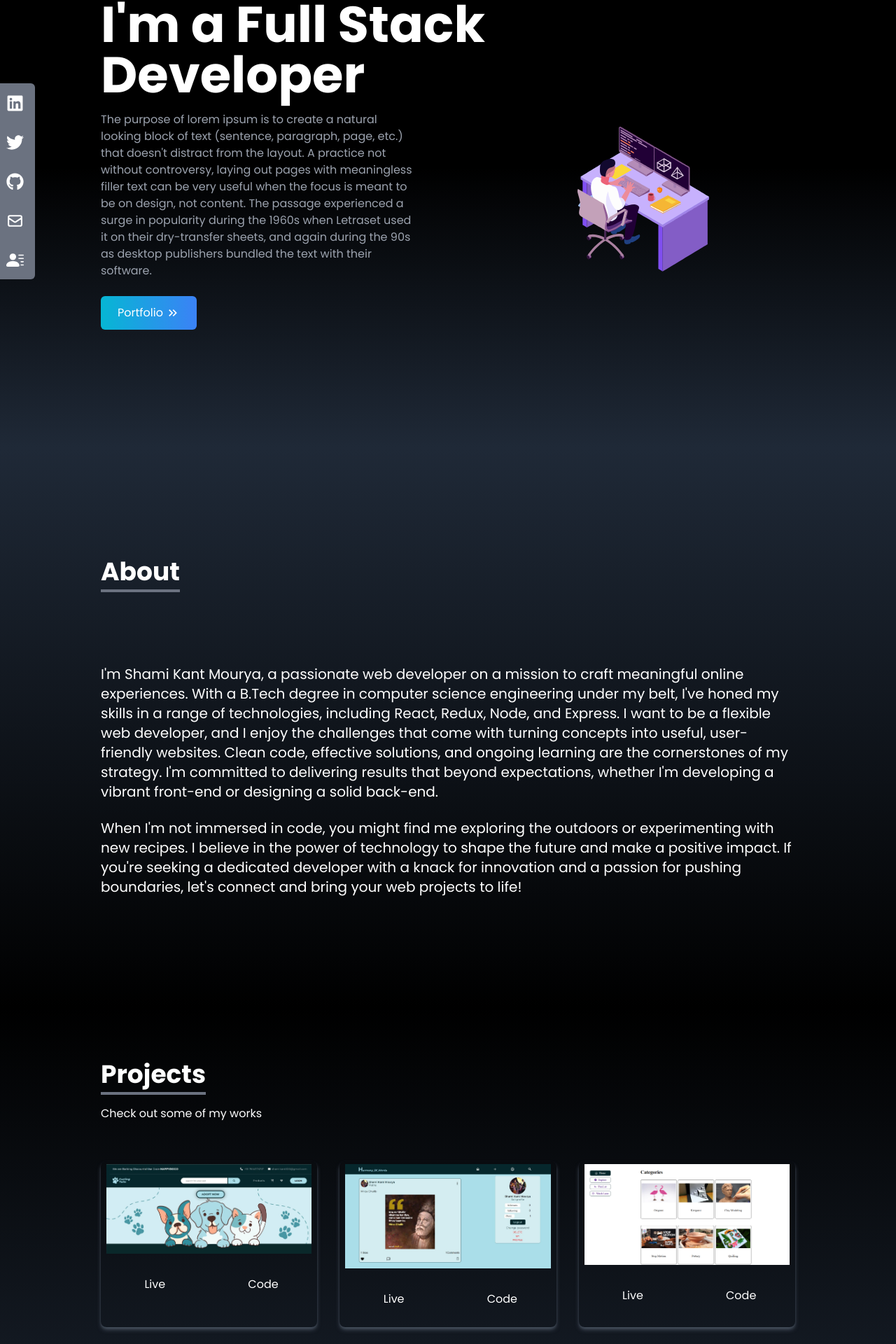
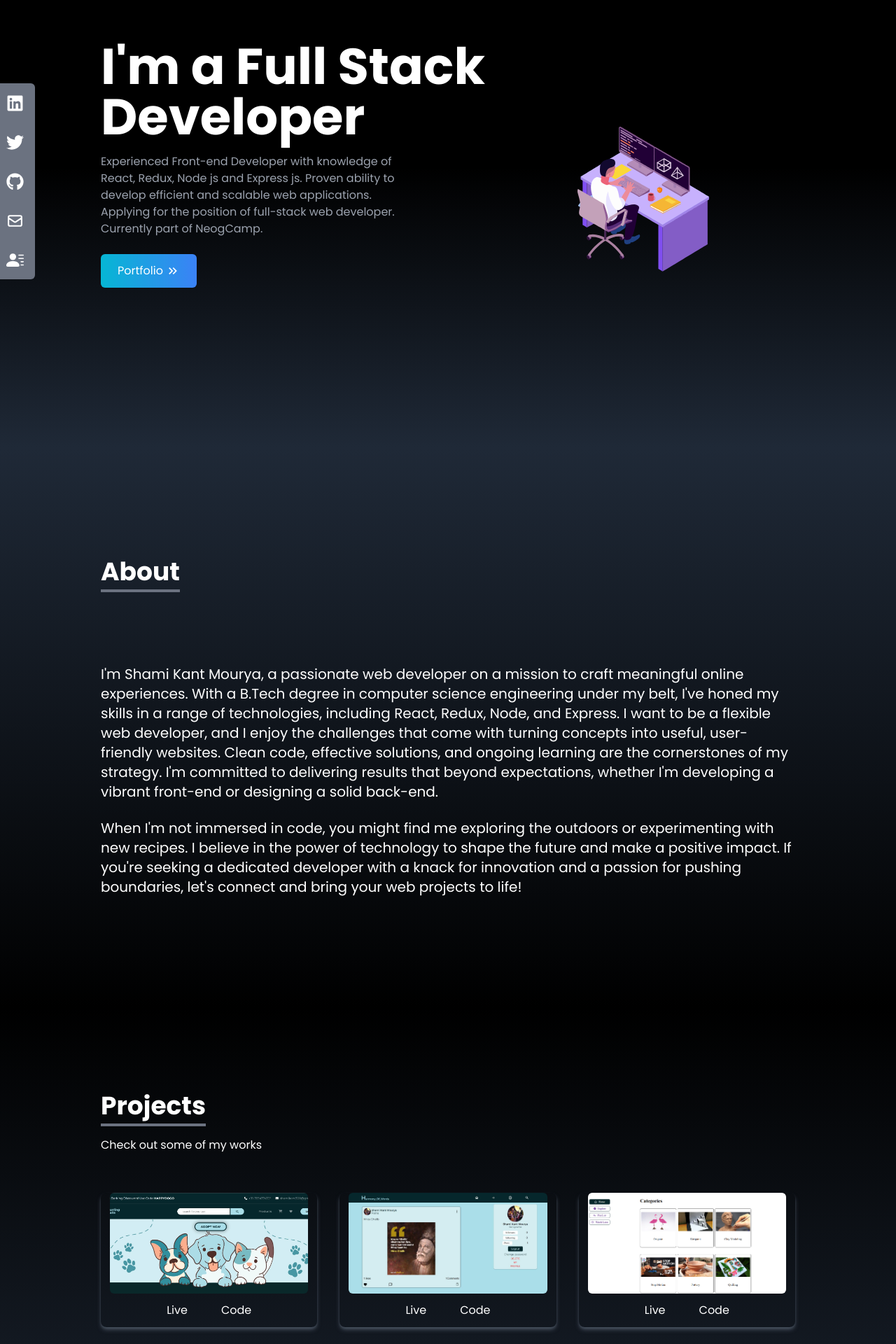
Before and after one commit to ShamiKantMourya/Portfolio, a React (Create React App) app: page / in a window 1280 px wide. Shown: the part 161-2081 px from the top of the page at 70% size. Built offline with nearby package versions, Linux system fonts and the light colour scheme.

Commit message:
hover effect

```diff
--- a/src/Components/HomePage.jsx
+++ b/src/Components/HomePage.jsx
@@ -1,7 +1,7 @@
-import React from 'react';
-import Lottie from 'react-lottie';
+import React from "react";
+import Lottie from "react-lottie";
 import { MdOutlineKeyboardDoubleArrowRight } from "react-icons/md";
-import {Link} from "react-scroll";
+import { Link } from "react-scroll";
 
 import portfolio from "../assests/portfolio/portfolio.json";
 
@@ -11,38 +11,45 @@ const HomePage = () => {
     autoplay: true,
     animationData: portfolio,
     rendererSettings: {
-            preserveAspectRatio: 'xMidYMid slice'
-        }
+      preserveAspectRatio: "xMidYMid slice",
+    },
   };
   return (
-        <div name="home" className="h-screen w-full bg-gradient-to-b from-black via-black to-gray-800">
+    <div
+      name="home"
+      className="h-screen w-full bg-gradient-to-b from-black via-black to-gray-800 "
+    >
       <div className="max-w-screen-lg mx-auto flex flex-col items-center justify-center h-full px-4 md:flex-row">
         <div className="flex flex-col justify-center h-full">
-                    <h2 className="text-4xl sm:text-7xl font-bold text-white">I'm a Full Stack Developer</h2>
+          <h2 className="text-4xl sm:text-7xl font-bold text-white">
+            I'm a Full Stack Developer
+          </h2>
           <p className="text-gray-400 py-4 max-w-md">
-                        The purpose of lorem ipsum is to create a natural looking block of text (sentence, paragraph, page, etc.) that doesn't distract from the layout. A practice not without controversy, laying out pages with meaningless filler text can be very useful when the focus is meant to be on design, not content.
-
-                        The passage experienced a surge in popularity during the 1960s when Letraset used it on their dry-transfer sheets, and again during the 90s as desktop publishers bundled the text with their software.
+            Experienced Front-end Developer with knowledge of React, Redux, Node
+            js and Express js. Proven ability to develop efficient and scalable
+            web applications. Applying for the position of full-stack web
+            developer. Currently part of NeogCamp.
           </p>
           <div>
-                        <Link to="project" smooth duration={500} className="group text-white w-fit px-6 py-3 my-2 flex items-center rounded-md bg-gradient-to-r from-cyan-500 to-blue-500 cursor-pointer">
+            <Link
+              to="project"
+              smooth
+              duration={500}
+              className="group text-white w-fit px-6 py-3 my-2 flex items-center rounded-md bg-gradient-to-r from-cyan-500 to-blue-500 cursor-pointer"
+            >
               Portfolio
               <span className="group-hover:rotate-90 duration-300">
-                                <MdOutlineKeyboardDoubleArrowRight size={20} className='ml-1'/>
+                <MdOutlineKeyboardDoubleArrowRight size={20} className="ml-1" />
               </span>
             </Link>
           </div>
         </div>
-                <div>
-                    <Lottie
-                        options={defaultOptions}
-                        height={400}
-                        width={350}
-                    />
+        <div className="z-0">
+          <Lottie options={defaultOptions} height={400} width={350} />
         </div>
       </div>
     </div>
-    )
-}
+  );
+};
 
 export default HomePage;
--- a/src/Components/Navbar.jsx
+++ b/src/Components/Navbar.jsx
@@ -27,7 +27,7 @@ const Navbar = () => {
         },
     ]
     return (
-        <div className='flex justify-between items-center w-full h-20 text-white fixed bg-black px-4 z-100'>
+        <div className='flex justify-between items-center w-full h-20 text-white fixed bg-black px-4 z-50'>
             <div>
                 <h1 className='text-4xl ml-2'>Shami</h1>
             </div>
--- a/src/Components/Project.jsx
+++ b/src/Components/Project.jsx
@@ -8,26 +8,36 @@ const Project = () => {
             id:1,
             src: ProjectImage.eCommerce,
             alt: "E-Commerce Website",
+            live: "https://mycurlingtails.netlify.app/",
+            code: "https://github.com/ShamiKantMourya/E-Commerce"
         },
         {
             id:2,
             src: ProjectImage.socialMedia,
-            alt: "Social Media Website"
+            alt: "Social Media Website",
+            live: "https://harmony-of-words-6xn6.onrender.com",
+            code: "https://github.com/ShamiKantMourya/Harmony_Of_Word"
         },
         {
             id:3,
             src: ProjectImage.videoLibrary,
-            alt: "Video Library Website"
+            alt: "Video Library Website",
+            live: "https://vidbookshelf.netlify.app/",
+            code: "https://github.com/ShamiKantMourya/machine_coding_round_9"
         },
         {
             id:4,
             src: ProjectImage.recipeSite,
-            alt: "Recipe Website"
+            alt: "Recipe Website",
+            live: "https://onlinerecipebook.netlify.app/",
+            code: "https://github.com/ShamiKantMourya/machine_coding_round_5"
         },
         {
             id:5,
             src: ProjectImage.habitTracker,
-            alt: "Habit Tracker Website"
+            alt: "Habit Tracker Website",
+            live: "",
+            code: "https://github.com/ShamiKantMourya/habit_tracker"
         },
 
     ]
@@ -44,11 +54,13 @@ const Project = () => {
            {
             projects.map((project) => (
 
-                <div className='shadow-md shadow-gray-600 rounded-lg' key={project.id}>
-                    <img src= {project.src} alt= {project.alt} className='rounded-md duration-200 px-2 py-1 hover:scale-105' />
-                    <div className='flex items-center justify-center'>
-                        <button className='w-1/2 px-6 py-3 m-4 duration-100 hover:scale-105'>Live</button>
-                        <button className='w-1/2 px-6 py-3 m-4 duration-100 hover:scale-105'>Code</button>
+                <div className='shadow-md shadow-gray-600 rounded-lg overflow-hidden' key={project.id}>
+                   <div className='w-11/12 h-3/4 m-auto overflow-hidden rounded-md duration-200 '>
+                   <img src= {project.src} alt= {project.alt} className='w-full h-full object-cover hover:scale-105 transition-all ease-in' />
+                   </div>
+                    <div className='flex items-center justify-center h-1/4'>
+                        <button className=' px-6 py-3 duration-100 hover:scale-105'>Live</button>
+                        <button className=' px-6 py-3 duration-100 hover:scale-105'>Code</button>
                     </div>
                 </div>
             ))
```
Lines whose indentation alone changed are shown as unchanged.
